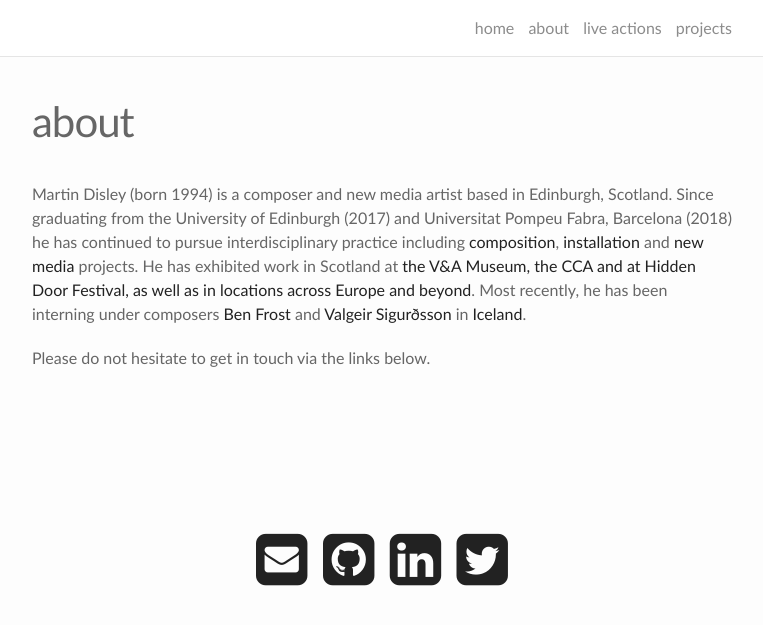
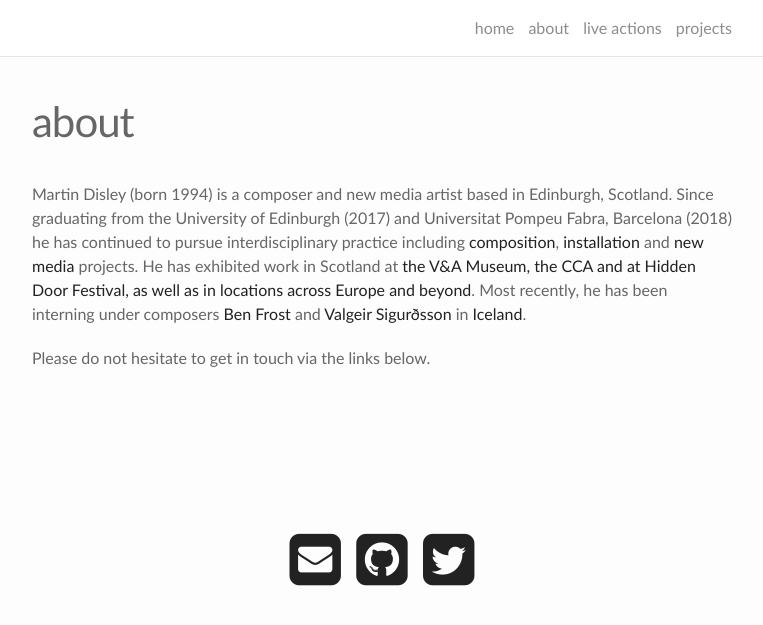
Before and after one commit to martindisley/martindisley.github.io, a Jekyll site: the page built from about.md, in a window 1280 px wide. Shown: the top 625 px of the page, without its empty margins (258-1021 px from the left). Built offline with Jekyll 4.4.1, drawn with Linux system fonts in a browser that asks for light colours; nearby versions of some CDN libraries.

Commit message:
no linkedin

```diff
--- a/about.md
+++ b/about.md
@@ -23,6 +23,5 @@ Please do not hesitate to get in touch via the links below.
 <span class="contacticon center">
 	<a href="mailto:martin_disley@icloud.com"><i class="fa fa-envelope-square"></i></a>
 	<a href="https://github.com/martindisley" target="_blank"><i class="fa fa-github-square"></i></a>
-	<a href="https://www.linkedin.com/in/martin-disley/" target="_blank"><i class="fa fa-linkedin-square"></i></a>
 	<a href="https://twitter.com/_mdisley" target="_blank"><i class="fa fa-twitter-square"></i></a>
 </span>
```
